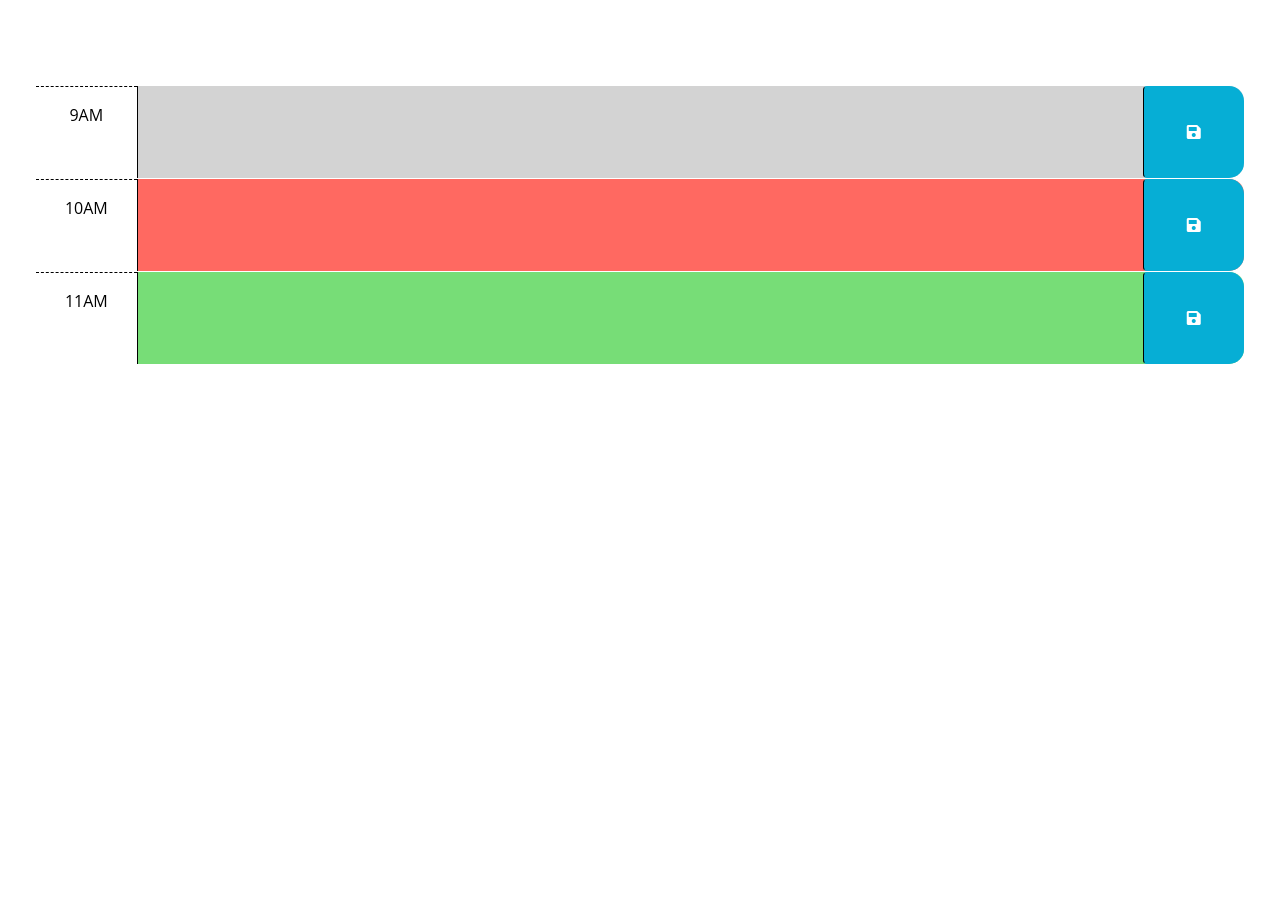
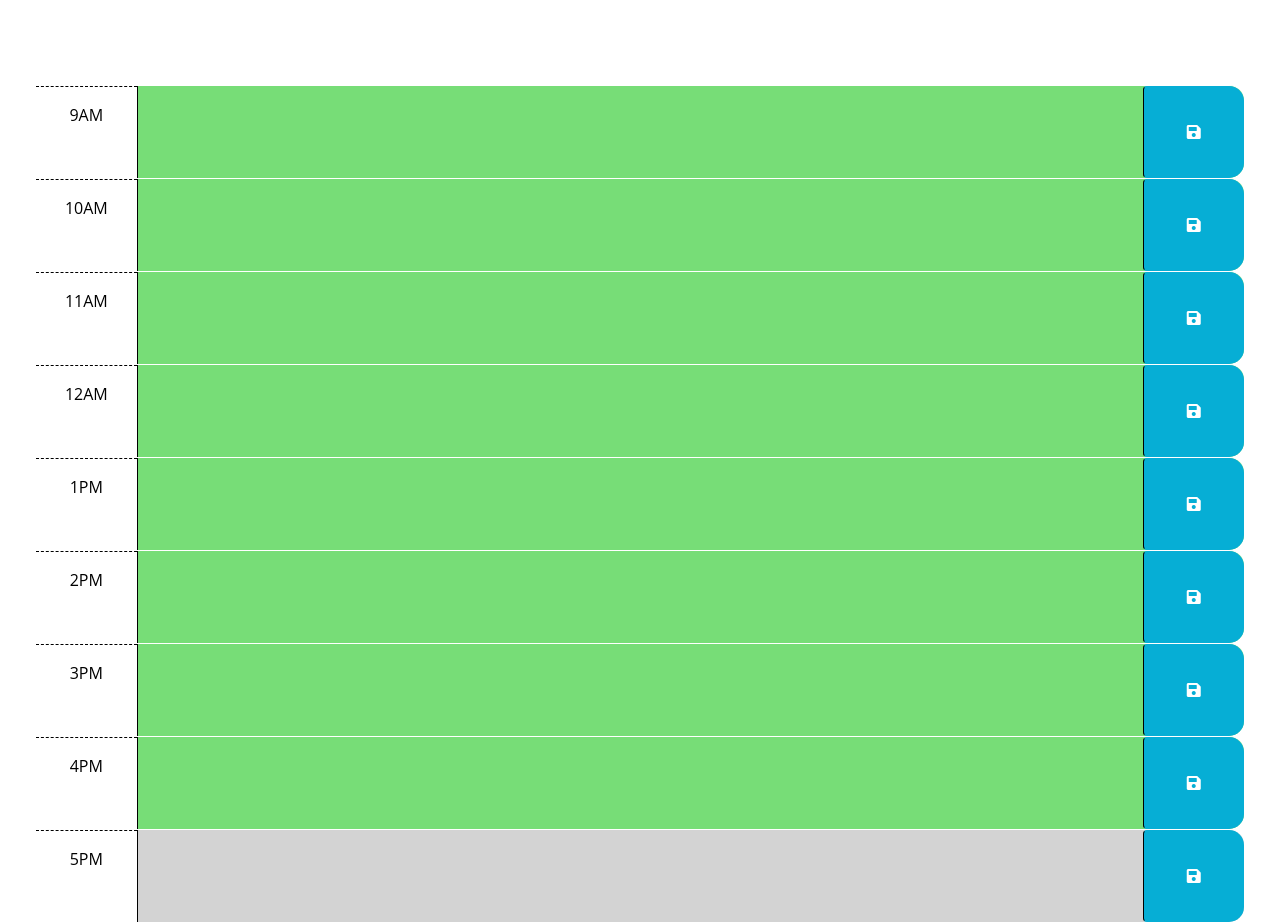
Before and after one commit to whatnameshouldiuse/angelo-scheduler-challenge, a plain HTML site: page index.html in a window 1280 px wide. Shown: the part 166-1088 px from the top of the page. Before the commit the page ends 800 px from the top, so only its background shows below. Drawn offline with nearby package versions, Linux system fonts and the light colour scheme.

Commit message:
Hard coded time blocks & Adding past / present / future classes based on current time

```diff
--- a/assets/script/script.js
+++ b/assets/script/script.js
@@ -28,10 +28,31 @@ $(function () {
   // attribute of each time-block be used to conditionally add or remove the
   // past, present, and future classes? How can Day.js be used to get the
   // current hour in 24-hour time?
-  //
+  console.log(dayjs().hour());
+  timeBlocks.each( function() {
+    var hourId = $(this).attr('id');
+    var hourNum = hourId.split('-')[1];
+    console.log('Comparing Block Hour ' + hourNum + ' and Current Hour ' + dayjs().hour());
+    if (hourNum < dayjs().hour()) {
+      if ($(this).hasClass('present')) {
+        $(this).removeClass('present');
+      }
+      $(this).addClass('past');
+    }
+    else if (hourNum == dayjs().hour()) {
+      if ($(this).hasClass('future')) {
+        $(this).removeClass('future');
+      }
+      $(this).addClass('present');
+    }
+    else {
+      $(this).addClass('future');
+    }
+  });
+
   // TODO: Add code to get any user input that was saved in localStorage and set
   // the values of the corresponding textarea elements. HINT: How can the id
   // attribute of each time-block be used to do this?
-  //
+
   // TODO: Add code to display the current date in the header of the page.
 });
--- a/index.html
+++ b/index.html
@@ -39,10 +39,9 @@
         desired layout and colors. The html below should be removed or updated
         in the finished product. Remember to delete this comment once the
         code is implemented.
-        -->
+      -->
 
-      <!-- Example of a past time block. The "past" class adds a gray background color. -->
-      <div id="hour-9" class="row time-block past">
+      <div id="hour-9" class="row time-block">
         <div class="col-2 col-md-1 hour text-center py-3">9AM</div>
         <textarea class="col-8 col-md-10 description" rows="3"> </textarea>
         <button class="btn saveBtn col-2 col-md-1" aria-label="save">
@@ -50,8 +49,7 @@
         </button>
       </div>
 
-      <!-- Example of a present time block. The "present" class adds a red background color. -->
-      <div id="hour-10" class="row time-block present">
+      <div id="hour-10" class="row time-block">
         <div class="col-2 col-md-1 hour text-center py-3">10AM</div>
         <textarea class="col-8 col-md-10 description" rows="3"> </textarea>
         <button class="btn saveBtn col-2 col-md-1" aria-label="save">
@@ -59,15 +57,61 @@
         </button>
       </div>
 
-      <!-- Example of a future time block. The "future" class adds a green background color. -->
-      <div id="hour-11" class="row time-block future">
+      <div id="hour-11" class="row time-block">
         <div class="col-2 col-md-1 hour text-center py-3">11AM</div>
         <textarea class="col-8 col-md-10 description" rows="3"> </textarea>
         <button class="btn saveBtn col-2 col-md-1" aria-label="save">
           <i class="fas fa-save" aria-hidden="true"></i>
         </button>
       </div>
-    </div>
+
+      <div id="hour-12" class="row time-block">
+        <div class="col-2 col-md-1 hour text-center py-3">12AM</div>
+        <textarea class="col-8 col-md-10 description" rows="3"> </textarea>
+        <button class="btn saveBtn col-2 col-md-1" aria-label="save">
+          <i class="fas fa-save" aria-hidden="true"></i>
+        </button>
+      </div>
+
+      <div id="hour-13" class="row time-block">
+        <div class="col-2 col-md-1 hour text-center py-3">1PM</div>
+        <textarea class="col-8 col-md-10 description" rows="3"> </textarea>
+        <button class="btn saveBtn col-2 col-md-1" aria-label="save">
+          <i class="fas fa-save" aria-hidden="true"></i>
+        </button>
+      </div>
+
+      <div id="hour-14" class="row time-block">
+        <div class="col-2 col-md-1 hour text-center py-3">2PM</div>
+        <textarea class="col-8 col-md-10 description" rows="3"> </textarea>
+        <button class="btn saveBtn col-2 col-md-1" aria-label="save">
+          <i class="fas fa-save" aria-hidden="true"></i>
+        </button>
+      </div>
+
+      <div id="hour-15" class="row time-block">
+        <div class="col-2 col-md-1 hour text-center py-3">3PM</div>
+        <textarea class="col-8 col-md-10 description" rows="3"> </textarea>
+        <button class="btn saveBtn col-2 col-md-1" aria-label="save">
+          <i class="fas fa-save" aria-hidden="true"></i>
+        </button>
+      </div>
+
+      <div id="hour-16" class="row time-block">
+        <div class="col-2 col-md-1 hour text-center py-3">4PM</div>
+        <textarea class="col-8 col-md-10 description" rows="3"> </textarea>
+        <button class="btn saveBtn col-2 col-md-1" aria-label="save">
+          <i class="fas fa-save" aria-hidden="true"></i>
+        </button>
+      </div>
+
+      <div id="hour-2" class="row time-block">
+        <div class="col-2 col-md-1 hour text-center py-3">5PM</div>
+        <textarea class="col-8 col-md-10 description" rows="3"> </textarea>
+        <button class="btn saveBtn col-2 col-md-1" aria-label="save">
+          <i class="fas fa-save" aria-hidden="true"></i>
+        </button>
+      </div>
 
     <script src="https://cdnjs.cloudflare.com/ajax/libs/jquery/3.2.1/jquery.min.js"></script>
     <script src="https://cdn.jsdelivr.net/npm/dayjs@1.11.3/dayjs.min.js"
```
